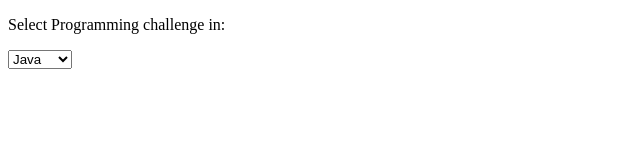
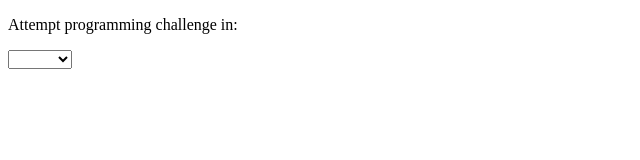
Before and after one commit to ecmjohnson/iwannabethehacker, a plain HTML site: page index.html in a window 1280 px wide. Shown: the full height of the page, 0-640 px from the left. Drawn offline with Linux system fonts and the light colour scheme.

Commit message:
Added an empty option as default; a bit of cleanup

```diff
--- a/index.html
+++ b/index.html
@@ -6,19 +6,19 @@
 
   <title>I wanna be the !HACKER!</title>
   <meta name="description" content="The hardest, most realistic programming challenge since sliced bread.">
-  <meta name="author" content="A site">
 
   <link rel="stylesheet" href="css/styles.css">
 
 </head>
 
 <body>
-    <p>Select Programming challenge in:</p>
+    <p>Attempt programming challenge in:</p>
     <select>
-    <option value="java">Java</option>
-    <option value="c++">C++</option>
-    <option value="python">Python</option>
-    <option value="ruby">Ruby</option>
+      <option value=""></option>
+      <option value="java">Java</option>
+      <option value="c++">C++</option>
+      <option value="python">Python</option>
+      <option value="ruby">Ruby</option>
     </select>
 
 </body>
--- a/js/test.js
+++ b/js/test.js
@@ -1,5 +1,3 @@
-// submit_code("print('hello')", 'hello')
-
 module.exports = {
     // text: code to submit
     // expected: expected output
```
Also changed, not shown: challenge.html (+0 -1 lines), server.js (+3 -4 lines).
